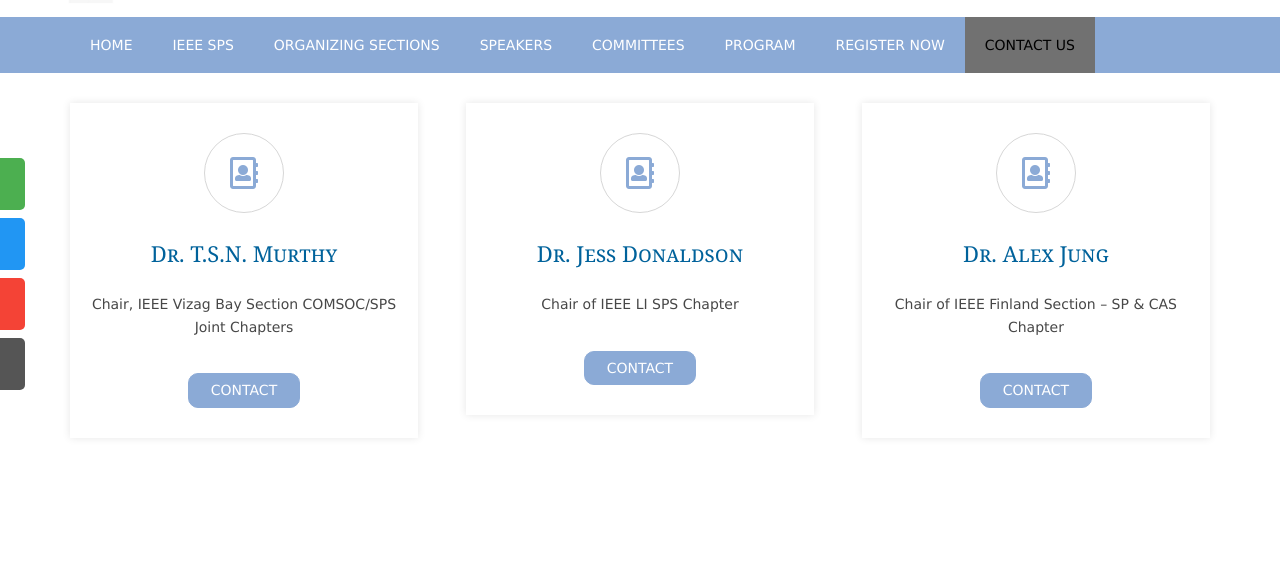
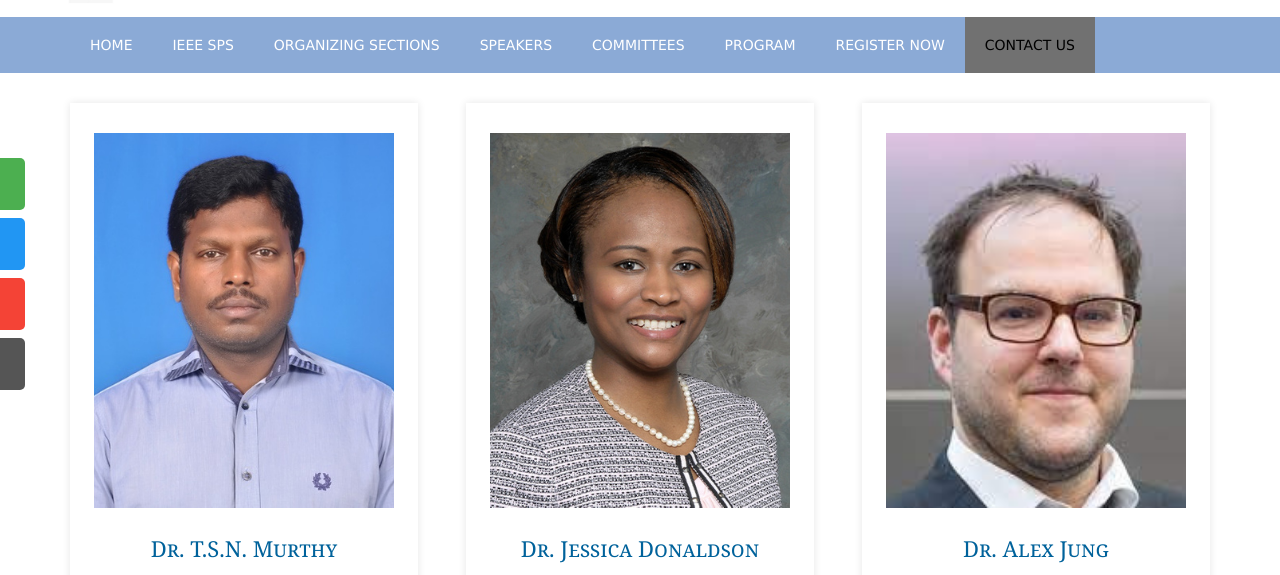
Before and after one commit to Harsha0490/sps, a plain HTML site: page Contact us.html in a window 1280 px wide. Shown: the part 162-737 px from the top of the page. Drawn offline with Linux system fonts and the light colour scheme.

Commit message:
Update Contact us.html

```diff
--- a/Contact us.html
+++ b/Contact us.html
@@ -60,23 +60,24 @@
     <section id="introblocks">
       <ul class="nospace group">
         <li class="one_third first">
-          <article><a><i class="far fa-address-book"></i></a>
+          <article><a><img src="images/o1.png" alt=""></a>
             <h6 class="heading" style="color: rgb(0 98 155)">Dr. T.S.N. Murthy</h6>
-            <p>Chair, IEEE Vizag Bay Section COMSOC/SPS Joint Chapters</p>
+            <em>Chair, IEEE Vizag Bay Section COMSOC/SPS Joint Chapters</em>
+
             <footer><a class="btn" href="mailto:tsnmurthyece.jntuk@ieee.org">Contact</a></footer>
           </article>
         </li>
         <li class="one_third">
-          <article><a><i class="far fa-address-book"></i></a>
-            <h6 class="heading" style="color: rgb(0 98 155)">Dr. Jess Donaldson</h6>
-            <p>Chair of IEEE LI SPS Chapter</p>
+          <article><a><img src="images/o2.png" alt=""></a>
+            <h6 class="heading" style="color: rgb(0 98 155)">Dr. Jessica Donaldson</h6>
+            <em>Chair of IEEE Signal Processing Society for the Long Island Chapter</em>
             <footer><a class="btn" href="mailto:signal@ieee.li">Contact</a></footer>
           </article>
         </li>
         <li class="one_third">
-          <article><a><i class="far fa-address-book"></i></a>
+          <article><a><img src="images/o3.png" alt=""></i></a>
             <h6 class="heading" style="color: rgb(0 98 155)">Dr. Alex Jung</h6>
-            <p>Chair of IEEE Finland Section – SP & CAS Chapter</p>
+            <em>Chair of IEEE Finland Section<br> – SP & CAS Chapter</em>
             <footer><a class="btn" href="mailto:alex.jung@aalto.fi">Contact</a></footer>
           </article>
         </li>
```
